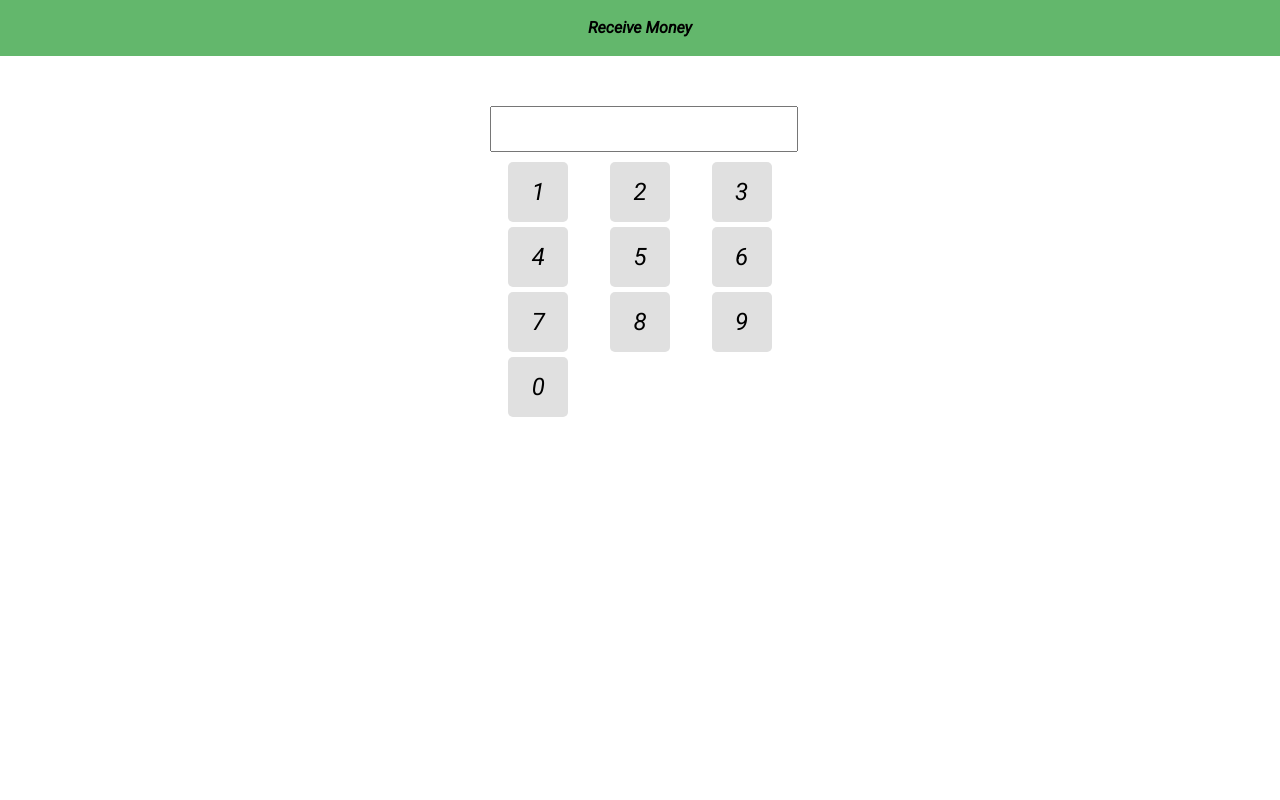
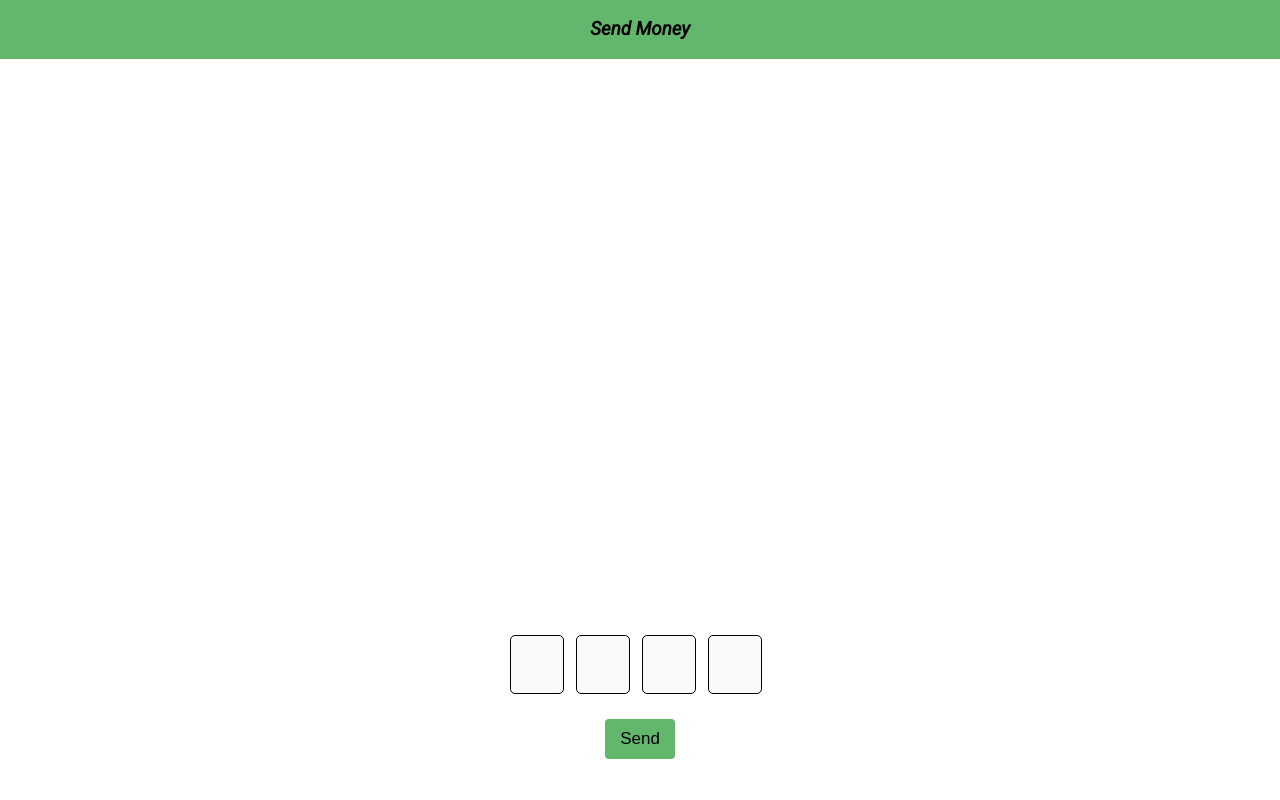
Before and after one commit to Sandee004/CashMate, a Flask app: page /send in a window 1280 px wide. Run offline with Flask 3, Linux system fonts and the light colour scheme.

Commit message:
Majorly completed

```diff
--- a/static/send.css
+++ b/static/send.css
@@ -8,47 +8,49 @@ body{
     color: black;
     margin: 0;
     padding: 0;
+    text-align: center;
 }
 .nav{
     background: #63B76C;
     padding: 10px;
 }
-.nav h4{
+.nav h3{
     padding: 10px;
     vertical-align: middle;
     margin: 0;
     line-height: 1;
     text-align: center;
 }
-#keypad {
-  width: 300px;
-  margin: 50px auto;
+
+.input-wrap{
   text-align: center;
+    margin: 45% auto 25px;
 }
-
-#inputField {
-  width: 100%;
-  height: 40px;
-  margin-bottom: 10px;
-  font-size: 18px;
+input {
+  background: rgba(196, 196, 196, 0.1);
+  border: 1px solid black;
+  width: 48px;
+  height: 55px;
+  margin-right: 8px;
+  border-radius: 5px;
   text-align: center;
+  color: black;
+  font-weight: 700;
+  font-size: 32px;
 }
-
-#keypadButtons {
-  display: grid;
-  grid-template-columns: repeat(3, 1fr); /* 3 columns */
-  grid-template-rows: repeat(4, 1fr); /* 4 rows */
-  grid-gap: 5px; /* Gap between buttons */
-  justify-items: center; /* Center horizontally within each cell */
-  align-items: center; /* Center vertically within each cell */
+input:focus {
+  border: 1.2px solid #63B76C;
+  outline: none;
 }
-
-.button {
-  width: 60px;
-  height: 60px;
-  border-radius: 5px;
-  background-color: #e0e0e0;
-  font-size: 24px;
-  line-height: 60px;
-  cursor: pointer;
-    }
+button{
+    border: none;
+    background: #63B76C;
+    padding: 10px 15px;
+    border-radius: 4px;
+    font-size: 17px;
+}
+a{
+    color: black;
+    text-decoration: none;
+    margin: 20px auto;
+}
--- a/static/send.js
+++ b/static/send.js
@@ -1,25 +1,24 @@
-// Get references to the input field, keypad buttons container, and backspace button
-const inputField = document.getElementById("inputField");
-const keypadButtons = document.getElementById("keypadButtons");
-const backspaceButton = document.getElementById("backspaceButton");
+var pin1= document.getElementById("pin1");
+var pin2= document.getElementById("pin2");
+var pin3= document.getElementById("pin3");
+var pin4= document.getElementById("pin4");
+const btn= document.getElementById("btn");
+var a= document.getElementById("submit");
 
-// Event listener for input field click
-inputField.addEventListener("click", () => {
-  keypadButtons.style.display = "block";
-});
+        a.originalLink= a.href
 
-// Generate the keypad buttons dynamically
-buttons.forEach(button => {
-  const buttonElement = document.createElement("div");
-  buttonElement.classList.add("button");
-  buttonElement.textContent = button;
-  buttonElement.addEventListener("click", () => {
-    inputField.value += button;
-  });
-  keypadButtons.appendChild(buttonElement);
-});
+        function movetoNext(current, nextFieldID) {
+            if (current.value.length >= current.maxLength){
+            document.getElementById(nextFieldID).focus();
+            }
+        }
 
-// Add functionality to the backspace button
-backspaceButton.addEventListener("click", () => {
-  inputField.value = inputField.value.slice(0, -1);
-});
+        btn.addEventListener("click", function() {
+            if (pin4.value.length < 1){
+                alert("Pin should be 4 digits!!!")
+                a.href= 'javascript:void(0)';
+            }
+            else{
+            a.href= a.originalLink;
+            }
+        })
--- a/templates/send.html
+++ b/templates/send.html
@@ -4,45 +4,21 @@
     <meta charset="UTF-8">
     <meta http-equiv="X-UA-Compatible" content="IE=edge">
     <meta name="viewport" content="width=device-width, initial-scale=1.0">
-    <title>Registration</title>
+    <title>Send Money</title>
     <link rel="stylesheet" type="text/css" href="{{ url_for('static', filename='send.css') }}">
 </head>
 <body>
     <div class="nav">
-        <h4>Receive Money</h4>
+        <h3>Send Money</h3>
     </div>
-<div id="keypad">
-  <input type="text" id="inputField" readonly>
-  <div id="keypadButtons">
-    <!-- Keypad buttons will be dynamically generated using JavaScript -->
-  </div>
-  <!--div id="backspaceButton" class="button">
-    Bksp
-</div-->
-</div>
-    <script>
-        //JS for screen keypad
-const buttons = ["1", "2", "3", "4", "5", "6", "7", "8", "9", "0"];
-
-// Get references to the input field, keypad buttons container, and backspace button
-const inputField = document.getElementById("inputField");
-const keypadButtons = document.getElementById("keypadButtons");
-const backspaceButton = document.getElementById("backspaceButton");
-
-// Generate the keypad buttons dynamically
-buttons.forEach(button => {
-    const buttonElement = document.createElement("div");
-    buttonElement.classList.add("button");
-    buttonElement.textContent = button;
-    buttonElement.addEventListener("click", () => {
-        inputField.value += button;
-    });
-    keypadButtons.appendChild(buttonElement);
-});
-
-// Add functionality to the backspace button
-backspaceButton.addEventListener("click", () => {
-    inputField.value = inputField.value.slice(0, -1);
-});
-    </script>
+    <div class="input-wrap">
+            <input id="pin1" class="pin" name="pincode" type="password" inputmode="numeric" maxlength="1" onkeyup="movetoNext(this, 'pin2')" required>
+            <input id="pin2" class="pin" name="pincode" type="password" inputmode="numeric" maxlength="1" onkeyup="movetoNext(this, 'pin3')" required>
+            <input id="pin3" class="pin" name="pincode" type="password" inputmode="numeric" maxlength="1" onkeyup="movetoNext(this, 'pin4')" required>
+            <input id="pin4" class="pin" name="pincode" type="password" inputmode="numeric" maxlength="1" required>
+    </div>
+        <a id="submit" href="{{url_for('homepage')}}">
+            <button id="btn">Send</button>
+        </a>
+    <script src="{{url_for('static', filename='send.js')}}"></script>
 </body>
```
Also changed, not shown: static/homepage.css (+40 -5 lines), static/homepage.js (+57 -3 lines), static/receive.css (+16 -3 lines), static/receive.js (+21 -23 lines), templates/homepage.html (+42 -4 lines), templates/receive.html (+8 -1 lines).
